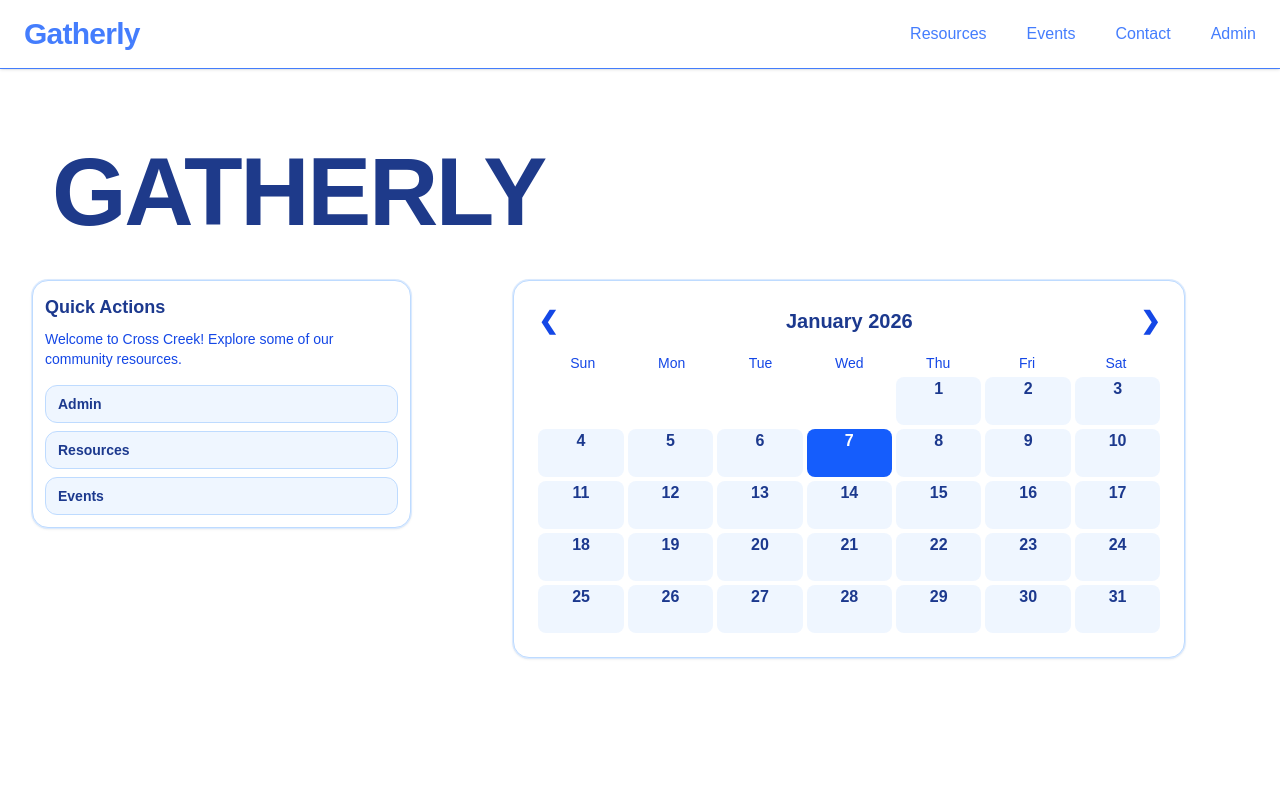
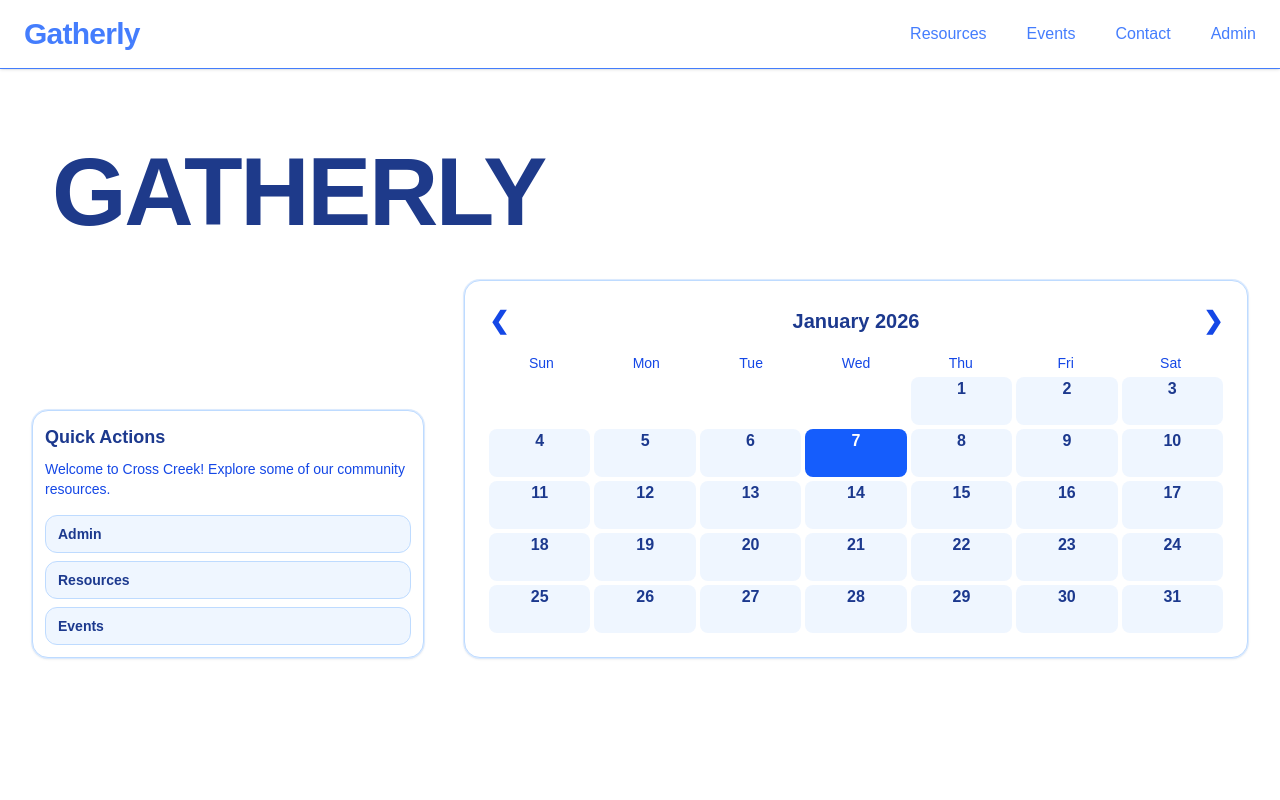
Before and after one commit to TSA-Group/tsa_group_starter, a Next.js app: page / in a window 1280 px wide. Shown: the top 800 px of the page. Built offline with nearby package versions, Linux system fonts and the light colour scheme.

Commit message:
Update page.tsx

```diff
--- a/app/page.tsx
+++ b/app/page.tsx
@@ -147,19 +147,21 @@ export default function Home() {
         </motion.h1>
       </motion.header>
 
-      {/* MAIN GRID */}
-      <motion.main className="max-w-7xl mx-auto px-4 sm:px-6 lg:px-8 pb-32 grid grid-cols-1 lg:grid-cols-3 gap-8 lg:gap-10 items-start">
+      {/* MAIN ROW */}
+      <motion.main className="max-w-7xl mx-auto px-4 sm:px-6 lg:px-8 pb-32 flex flex-col lg:flex-row gap-8 lg:gap-10">
+
         {/* LEFT COLUMN - QuickActions */}
-        <motion.section className="lg:col-span-1">
+        <motion.section className="lg:w-1/3 flex flex-col justify-end">
           <QuickActions />
         </motion.section>
+
         {/* RIGHT COLUMN - Calendar */}
-        <motion.section className="lg:col-span-2">
+        <motion.section className="lg:w-2/3 flex flex-col justify-end">
           <motion.div
             ref={calendarRef}
             layout
             variants={cardPop}
-            className="bg-white rounded-2xl border border-blue-200 ring-1 ring-blue-100 shadow-sm p-6 w-full max-w-2xl mx-auto"
+            className="bg-white rounded-2xl border border-blue-200 ring-1 ring-blue-100 shadow-sm p-6 w-full"
           >
             {/* Calendar Header */}
             <div className="flex items-center justify-between mb-4">
```
